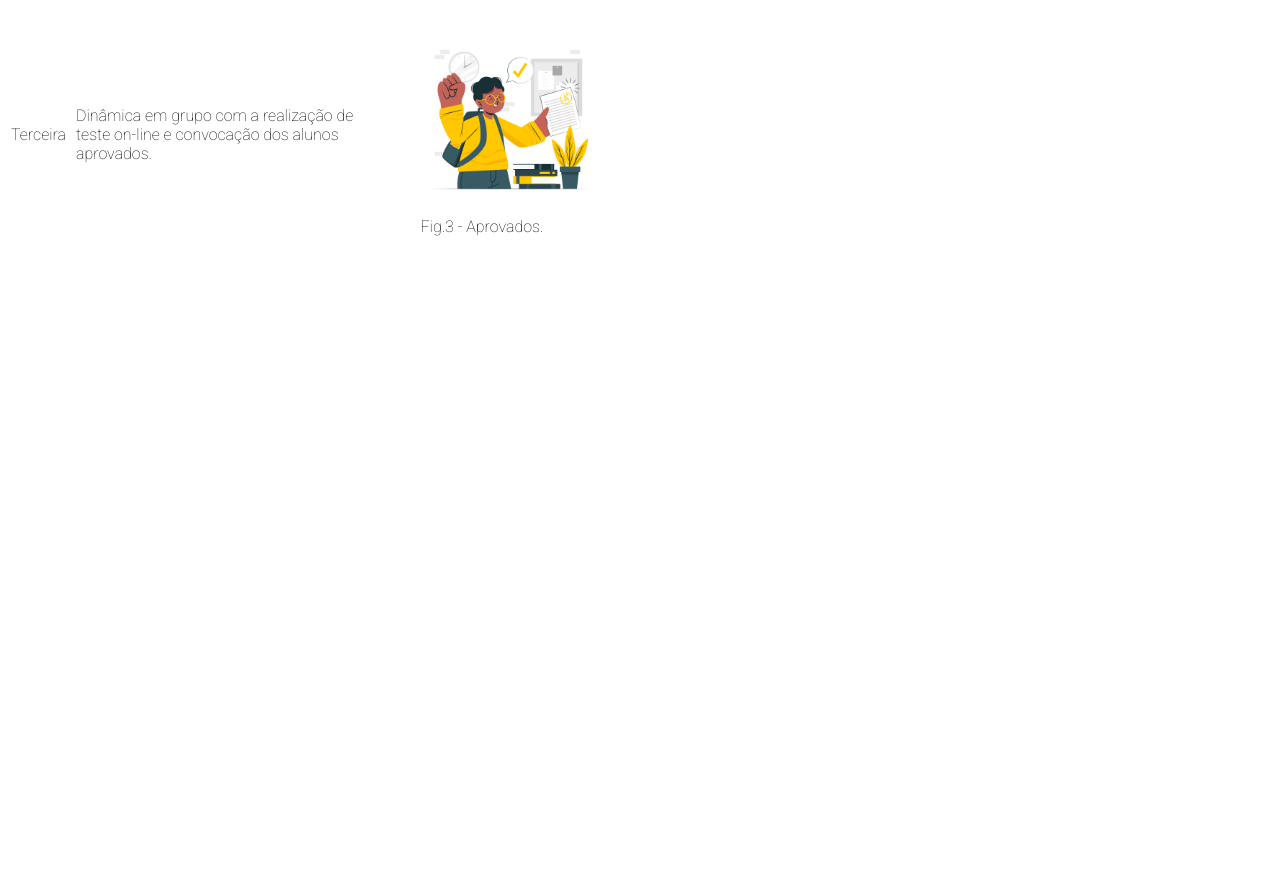
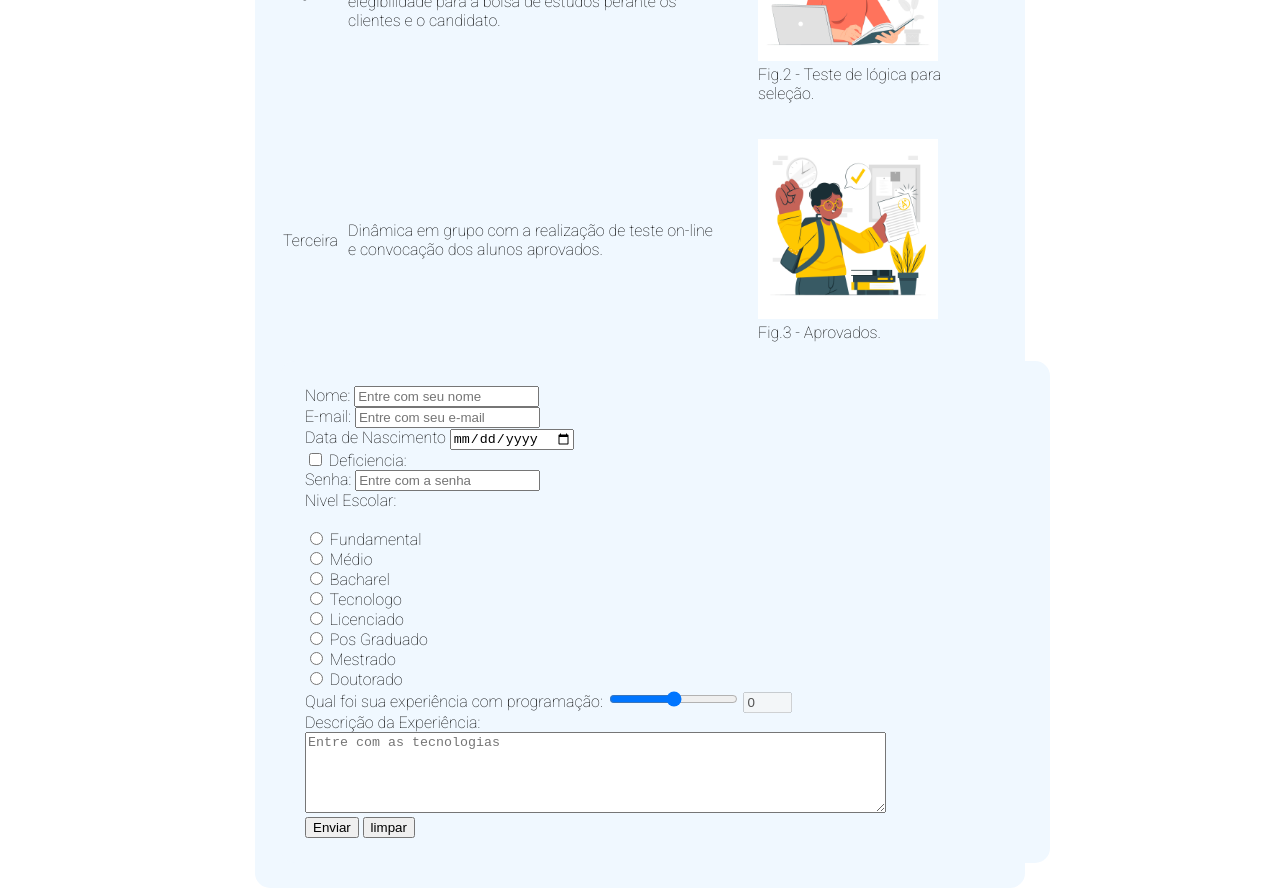
Before and after one commit to Taisaferreiraflavio/taisaBcw18, a plain HTML site: page index.html in a window 1280 px wide. Shown: the part 633-1521 px from the top of the page. Before the commit the page ends 896 px from the top, so only its background shows below. Drawn offline with Linux system fonts and the light colour scheme.

Commit message:
Padronização de CSS com classes

```diff
--- a/css/style.css
+++ b/css/style.css
@@ -0,0 +1,14 @@
+body{
+    font-family: Roboto;
+    margin: 0;
+    padding: 0;
+
+}
+.divisorbase{
+    background-color: aliceblue;
+    width: 720px;
+    margin-left: auto;
+    margin-right: auto;
+    padding: 25px;
+    border-radius: 15px;
+}
--- a/index.html
+++ b/index.html
@@ -14,19 +14,17 @@
 </head>
 
 
-<body style="font-family: roboto;">
+<body>
     <header>
-        <nav>
-            <a href="#somos">Quem somos neste curso <strong>BCW18</strong></a> |
-            <a href="#cronograma">Cronograma do curso <strong>BCW18</strong> </a> |
-            <a href="#dicas">Dicas do time <strong>BCW18</strong> </a> |
-            <a href="#orientações">Orientações </a> |
-        </nav>
-
-
+        <ul>
+            <li><a href="#cadastro">Cadastro <strong>BCW18</strong></a></li>
+            <li><a href="#trajetoria">Trajetoria <strong>BCW18</strong> </a></li>
+            <li><a href="#dicas">Dicas do time <strong>BCW18</strong> </a></li>
+            <li><a href="#orientações">Orientações </a></li>
+        </ul>
     </header>
     <main>
-        <div style="width: 650px;">
+        <div class="divisorbase" id="trajetoria">
             <h1> <STRong>TRAJETORIA DE SUCESSO</STRong> </h1>
             <table>
                 <tr>
@@ -77,11 +75,64 @@
                     </td>
                 </tr>
             </table>
-        </div>
-        <main>
-            <footer>
+            <div>
+            </div>
+            <div class="divisorbase" id="cadastro">
+                <form action="#" method="">
+                    <div>
+                        <label for="nome">Nome: </label>
+                        <input type="text" id="nome" placeholder="Entre com seu nome">
+                    </div>
+                    <div>
+                        <label for="email">E-mail: </label>
+                        <input type="email" id="email" placeholder="Entre com seu e-mail">
+                    </div>
+                    <div>
+                        <label for="nascimento">Data de Nascimento</label>
+                        <input type="date" id="nascimento">
+                    </div>
+                    <div>
+                        <input type="checkbox" id="deficiencia">
+                        <label for="deficiencia">Deficiencia: </label>
+                    </div>
+                    <div>
+                        <label for="senha">Senha: </label>
+                        <input type="password" id="senha" placeholder="Entre com a senha" maxlength="14">
 
-            </footer>
+                    </div>
+                    <div>
+                        <label for="escolaridade">Nivel Escolar: </label><br>
+                        <br>
+                        <input type="radio" name=" escolaridade" id="escolaridade" value="F1"> Fundamental <br>
+                        <input type="radio" name=" escolaridade" id="escolaridade" value="M1"> Médio <br>
+                        <input type="radio" name=" escolaridade" id="escolaridade" value="B1"> Bacharel <br>
+                        <input type="radio" name=" escolaridade" id="escolaridade" value="T1"> Tecnologo <br>
+                        <input type="radio" name=" escolaridade" id="escolaridade" value="L1"> Licenciado <br>
+                        <input type="radio" name=" escolaridade" id="escolaridade" value="P1"> Pos Graduado <br>
+                        <input type="radio" name=" escolaridade" id="escolaridade" value="P2"> Mestrado <br>
+                        <input type="radio" name=" escolaridade" id="escolaridade" value="P3"> Doutorado <br>
+                    </div>
+                    <div>
+                        <label for="experiência">Qual foi sua experiência com programação: </label>
+                        <input type="range" id="experiência" min="5" max="50" oninput="display.value=value"
+                            onchange="display.value=value">
+                        <input type="text" id="display" value="0" oninput="experiencia.value=value"
+                            onchange="vol.value=value" maxlength="3" size="3" disabled>
+                    </div>
+                    <div>
+                        <label for="descrição">Descrição da Experiência: </label> <br>
+                        <textarea id="descrição" cols="70" rows="5" placeholder="Entre com as tecnologias"></textarea>
+                    </div>
+                    <div>
+                        <input type="submit" value="Enviar">
+                        <input type="reset" value="limpar">
+                    </div>
+                </form>
+            </div>
+            <main>
+                <footer>
+
+                </footer>
 
 </body>
 
```
